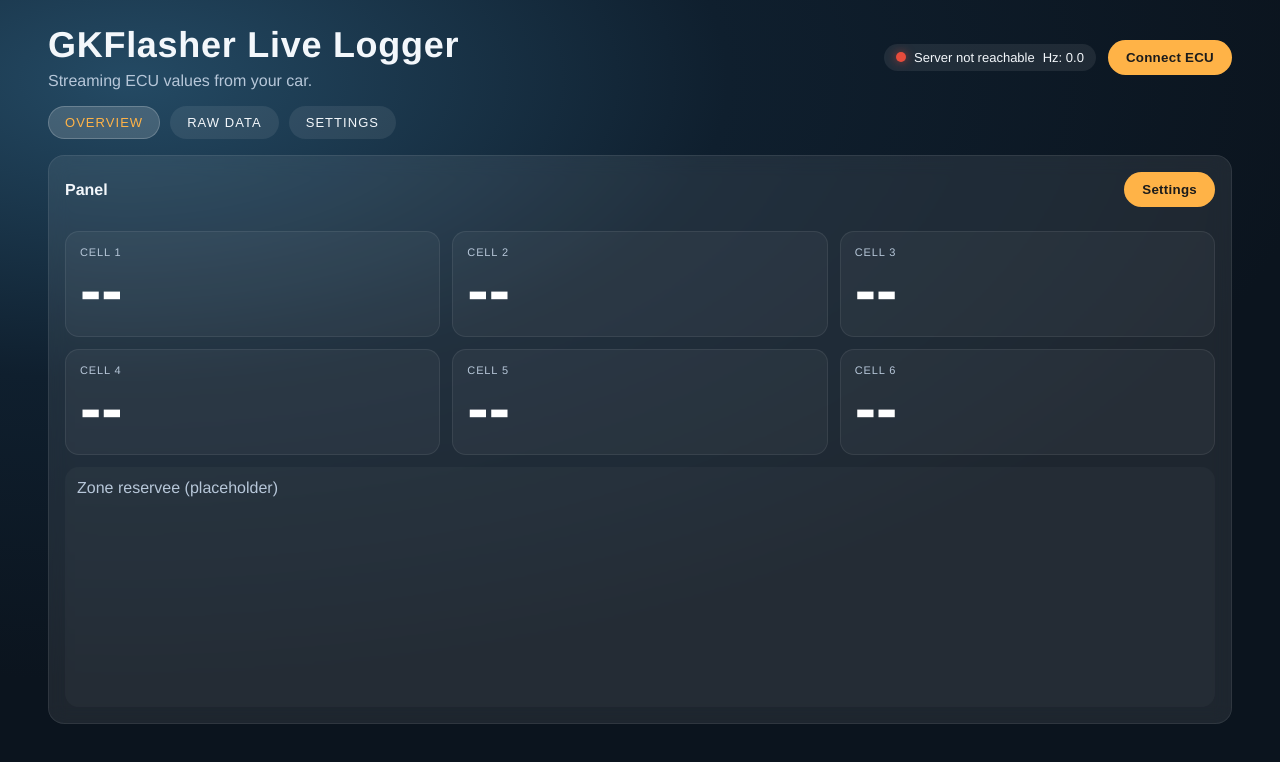
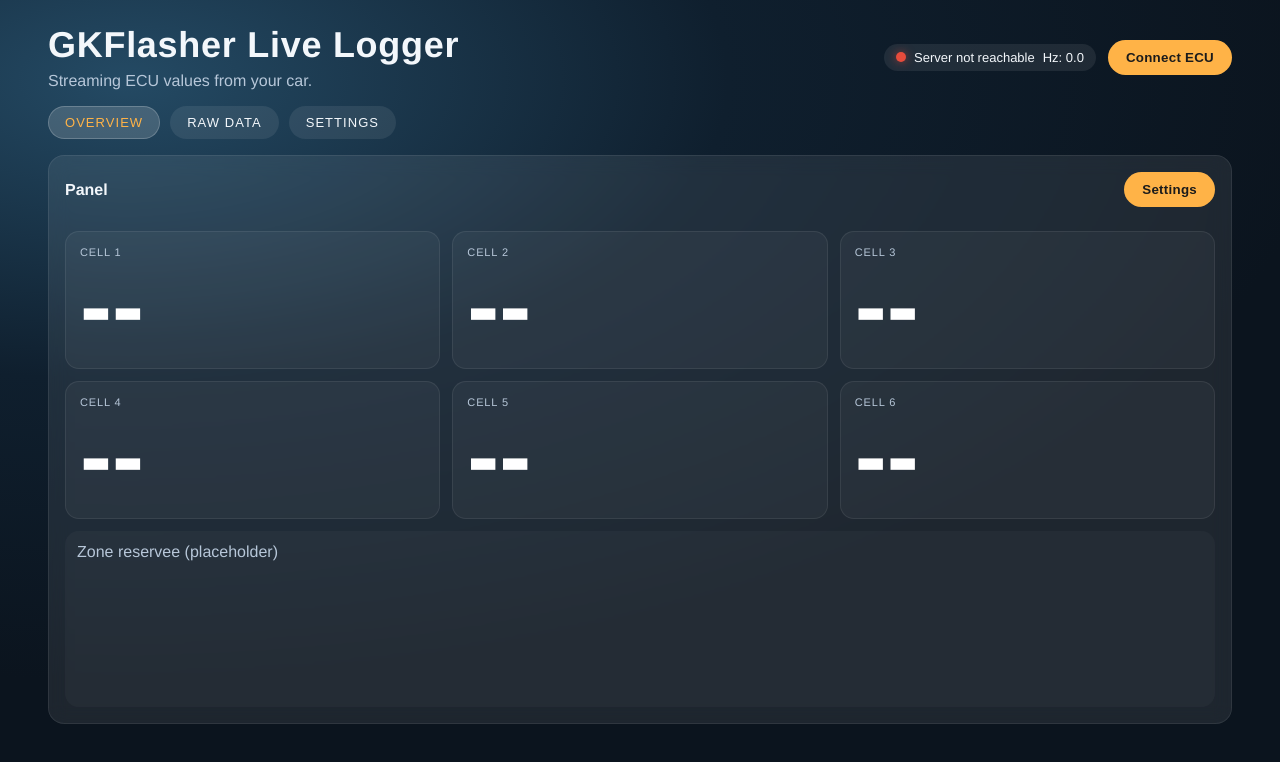
Before and after one commit to Ericendre/JS-Logger, a plain HTML site: page web/index.html in a window 1280 px wide. Both pictures are taken after a click on the button "OVERVIEW". Drawn offline with Linux system fonts and the light colour scheme; no server answers.

Commit message:
Update index.html

```diff
--- a/web/index.html
+++ b/web/index.html
@@ -283,7 +283,7 @@
       }
 
       .panel-value {
-        font-size: clamp(32px, 6vw, 64px);
+        font-size: clamp(48px, 9vw, 96px);
         font-weight: 700;
         color: #ffffff;
         line-height: 1;
```
